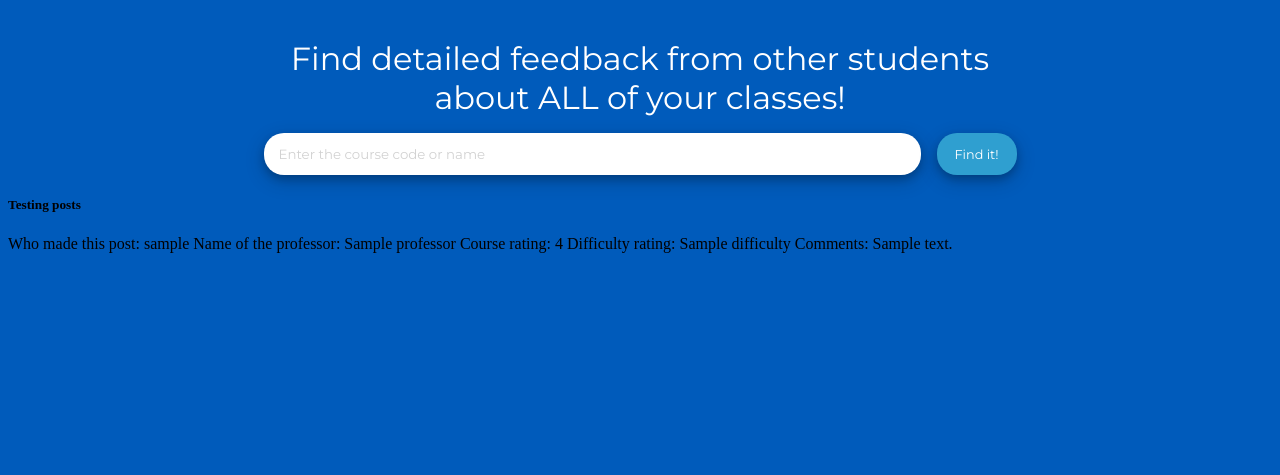
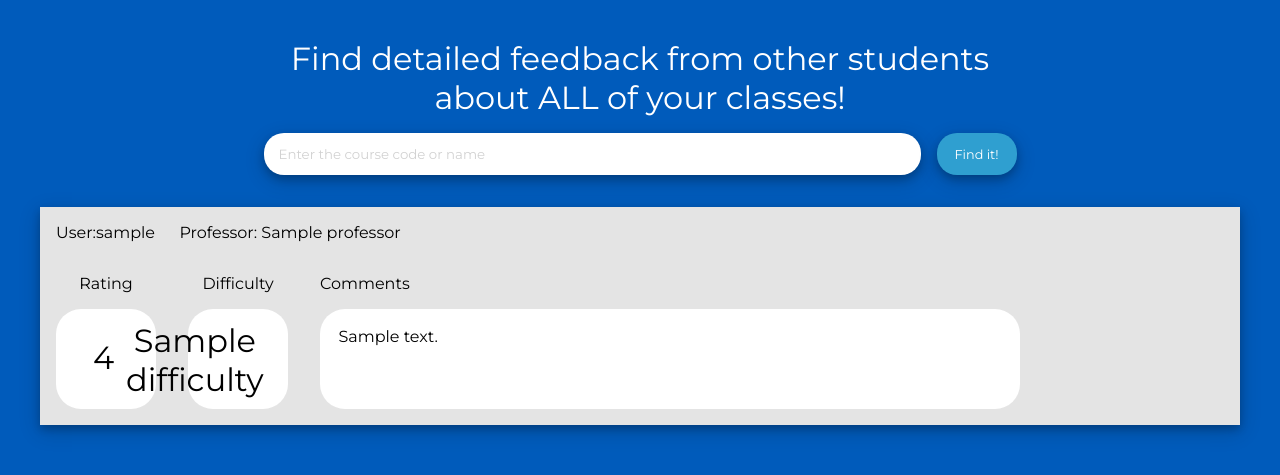
Before and after one commit to ELPhanNYC/Rate-My-Class, a Flask app: page / in a window 1280 px wide. Shown: the part 226-701 px from the top of the page. Run offline with Flask 3, Linux system fonts and the light colour scheme; a database or web service that is not in the repository returns one stand-in record (values such as "Sample title"); some libraries are stand-ins or nearby versions.

Commit message:
Style changes to the posts.

```diff
--- a/static/css/style.css
+++ b/static/css/style.css
@@ -132,3 +132,64 @@ a {
     color: white;
     text-decoration: none;
 }
+
+.card {
+    font-family: montserrat;
+    background-color: #E4E4E4;
+    box-shadow: 0 4px 8px 0 rgba(0, 0, 0, 0.2), 0 6px 20px 0 rgba(0, 0, 0, 0.19);
+    height: auto;/* From the Figma */
+    min-height: 192px;
+    max-width: 1200px;
+    /* Center the DIV */
+    margin: 0 auto;
+    display: flex;
+    flex-direction: column;
+    padding: 0px;
+    margin-top: 2rem;
+}
+
+.card-item {
+    float: left;
+    text-align: center;
+}
+.card-item-comment {
+    float: left;
+}
+
+.box {
+    width: 100px;
+    height: 100px;
+    border-radius: 25px;
+    background-color: white;
+    text-align: center;
+    margin: 1rem;
+    position: relative;
+}
+.comments {
+    height: 100px;
+    width: auto;
+    min-width: 700px;
+    border-radius: 25px;
+    background-color: white;
+    margin-left: 1rem;
+}
+.box-values {
+    position: absolute;
+    top: 15%;
+    left: 55%;
+    /* centering box values */
+    transform: translate(-85%, -45%);
+    font-size: 2rem;
+}
+
+.comment-title{
+    padding-left: 1rem;
+}
+
+.comment-content {
+    padding: 1.15rem;
+}
+
+.card-header {
+    padding-left: 1rem;
+}
--- a/templates/index.html
+++ b/templates/index.html
@@ -46,15 +46,31 @@
 
     {% for post in posts %}
     <div class="card">
-        <h5 class="card-header">Testing posts</h5>
-        <div class="card-body">
-            <p class="card-text">
-                Who made this post: {{post['username']}}
-                Name of the professor: {{post['professor']}}
-                Course rating: {{post['rating']}}
-                Difficulty rating: {{post['difficulty']}}
-                Comments: {{post['comments']}}
+        <div class = "card-header">
+            <p>
+                User:{{post['username']}} &emsp;
+                Professor: {{post['professor']}}
             </p>
+        </div>
+        <div class = "content">
+            <div class = "card-item">
+                <p>Rating</p>
+                <div class = "box">
+                    <p class = "box-values">{{post['rating']}}</p>
+                </div>
+            </div>
+            <div class = "card-item">
+                <p>Difficulty</p>
+                <div class = "box">
+                    <p class = "box-values">{{post['difficulty']}}</p>
+                </div>
+            </div>
+            <div class = "card-item-comment">
+                <p class = "comment-title">Comments</p>
+                <div class = "comments">
+                    <p class = "comment-content">{{post['comments']}}</p>
+                </div>
+            </div>
         </div>
     </div>
     {% endfor %}
```
